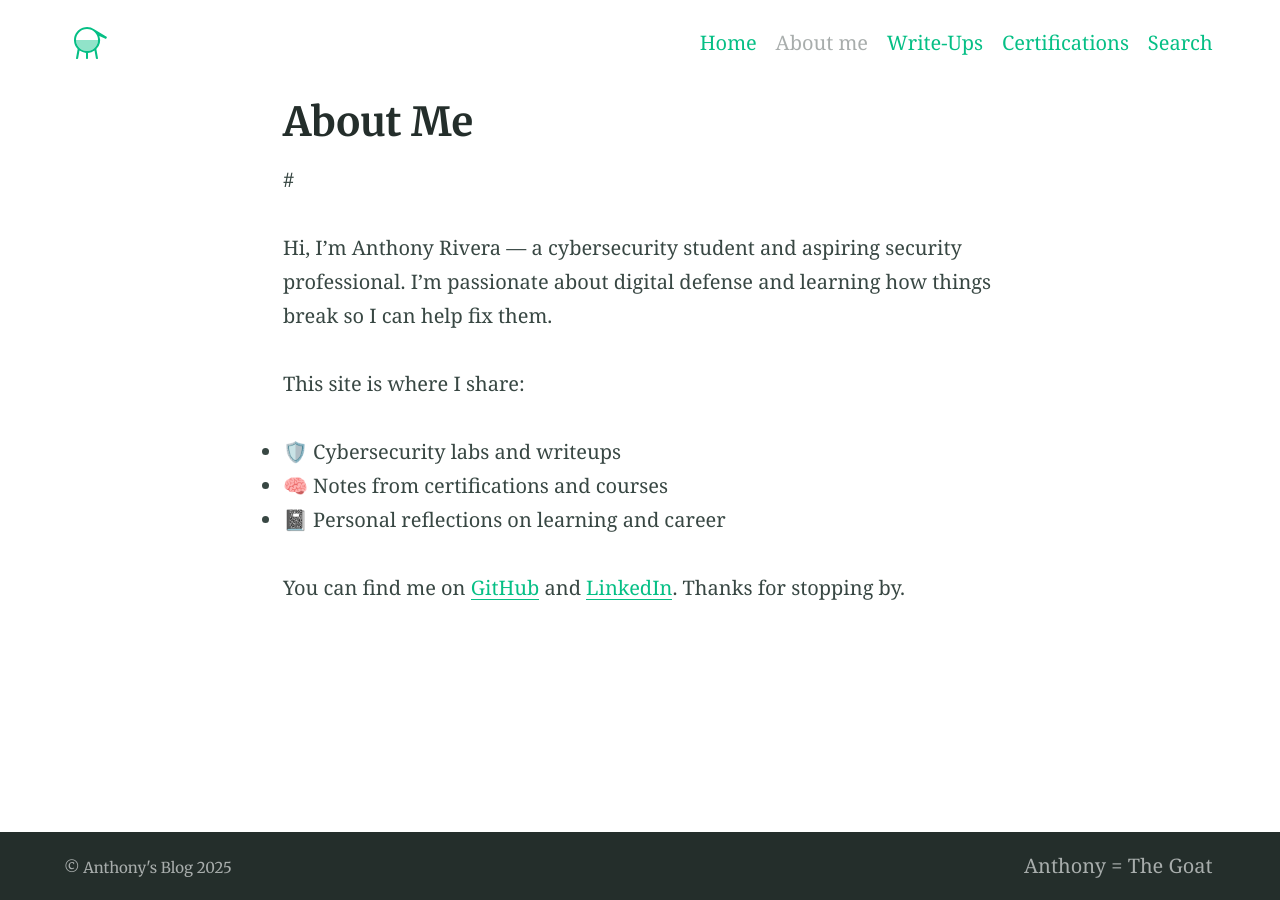
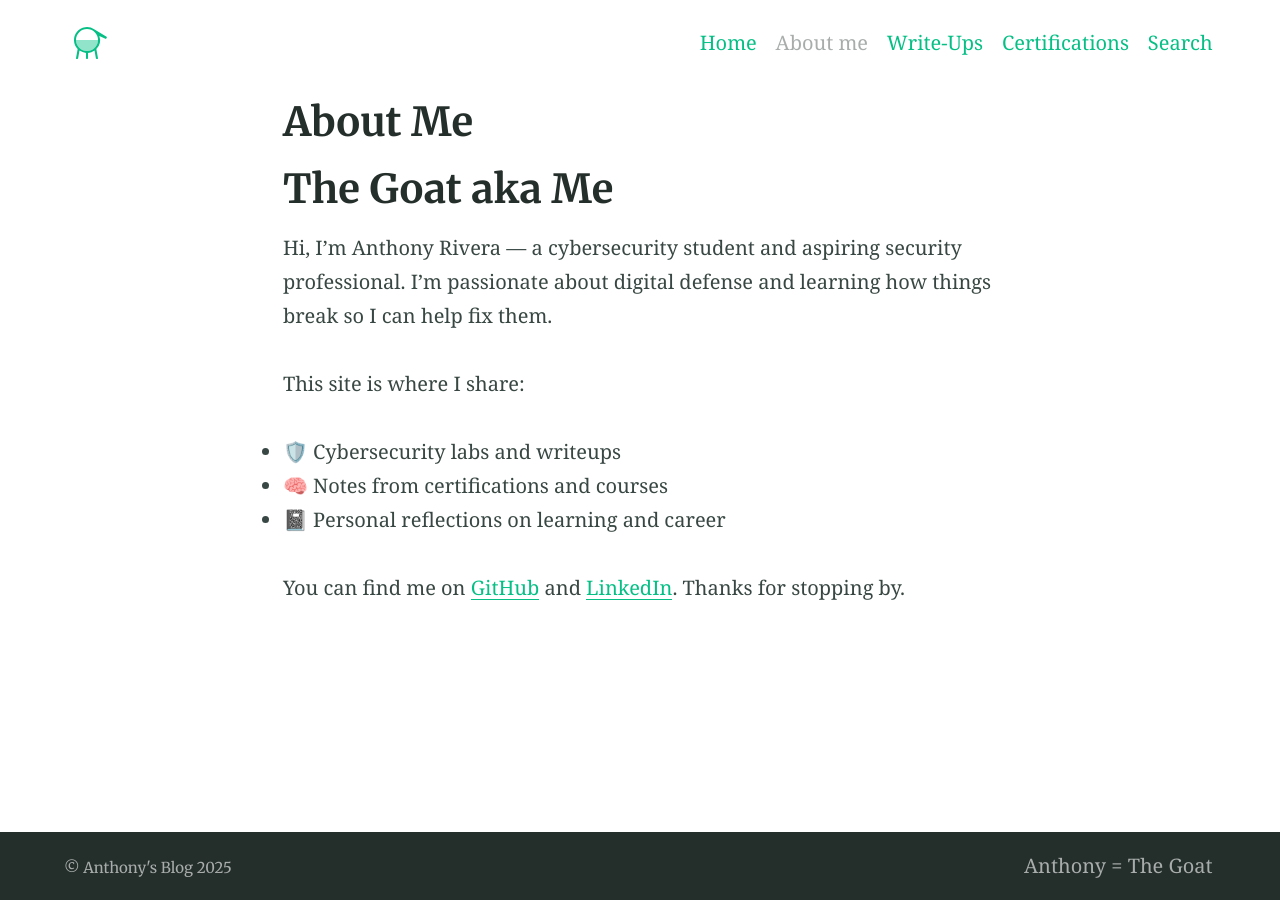
Before and after one commit to 4nthvny/4nthvny.github.io, a Jekyll site: the page built from aboutme.md, in a window 1280 px wide. Built offline with Jekyll 4.4.1, drawn with Linux system fonts in a browser that asks for light colours.

Commit message:
Update aboutme.md

```diff
--- a/aboutme.md
+++ b/aboutme.md
@@ -3,7 +3,7 @@ title: About Me
 layout: page
 ---
 
-#
+# The Goat aka Me
 
 Hi, I'm Anthony Rivera — a cybersecurity student and aspiring security professional. I’m passionate about digital defense and learning how things break so I can help fix them.
 
```
